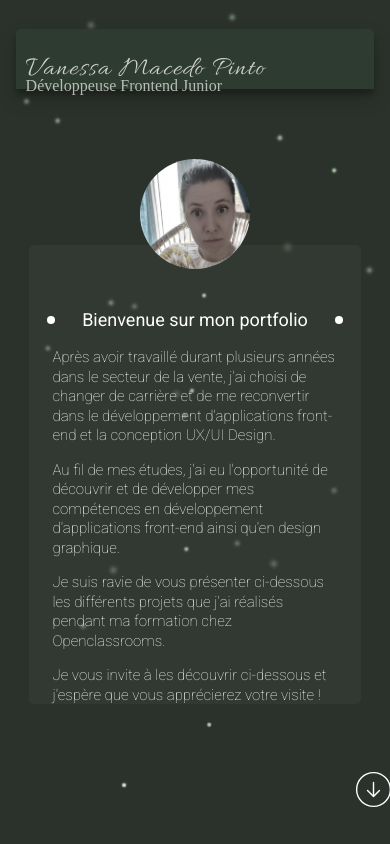
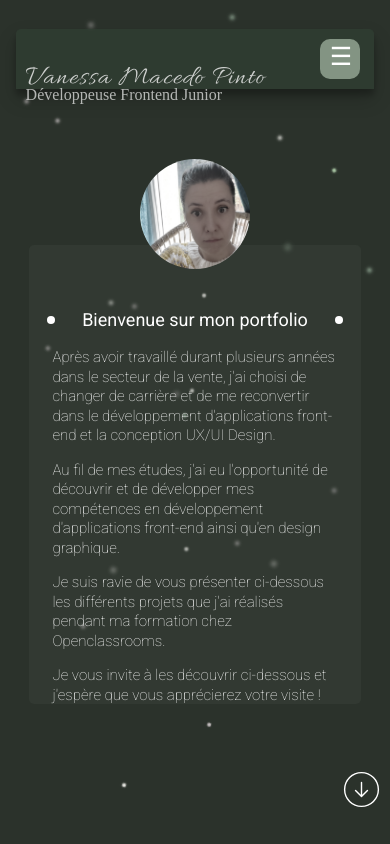
Before and after one commit to VanesMP/portfolioVMP, a React (Create React App) app: page / in a window 390 px wide. Shown: the top 844 px of the page. Built offline with nearby package versions, Linux system fonts and the light colour scheme; a web font is replaced by a local one.

Commit message:
burger en place !

```diff
--- a/package.json
+++ b/package.json
@@ -11,6 +11,7 @@
         "@testing-library/react": "^13.4.0",
         "@testing-library/user-event": "^13.5.0",
         "axios": "^1.2.3",
+        "jquery": "^3.6.4",
         "react": "^18.2.0",
         "react-dom": "^18.2.0",
         "react-hook-form": "^7.43.0",
@@ -42,5 +43,8 @@
             "last 1 firefox version",
             "last 1 safari version"
         ]
+    },
+    "devDependencies": {
+        "sass": "^1.62.1"
     }
 }
--- a/src/Composnent/BurgerNav.js
+++ b/src/Composnent/BurgerNav.js
@@ -1,29 +1,39 @@
-import React from "react";
+import React, {useState} from "react";
+// import $ from 'jquery';
 import { Link } from "react-router-dom";
 import CV from "../assets/DevelopperCV.pdf";
+import "../Styles/navBar.css";
+import "../Styles/menuBurger.css"
 
 
-function BurgerNav({ pathAncre }) {
+function BurgerNav({ pathAncre, navig }) {
+
+    const [isMenuOpen, setIsMenuOpen] = useState(false);
+
+  const handleMenuClick = () => {
+    setIsMenuOpen(!isMenuOpen);
+  };
+
 
     return(
-        <div>
-            <div class="menu-bg"></div>
-            <div class="menu-burger">☰</div>
-            <div class="menu-items">
-            <ul>
-                    <Link to="/">
-                        <li>HOME</li>
+        <div className={navig}>
+            <div className={`menuBg ${isMenuOpen ? 'fs' : ''}`}></div>
+            <div className={`menuBurger ${isMenuOpen ? 'fs' : ''}`} onClick={handleMenuClick}>
+                {isMenuOpen ? "✕" : "☰"}
+            </div>
+            <div className={`menuItems ${isMenuOpen ? 'fs' : ''}`} >
+                    <Link to="/" >
+                        <div className="list" onClick={handleMenuClick}>HOME</div>
                     </Link>
-                    <a href={pathAncre}><li>PROJECTS</li></a>
+                    <a href={pathAncre} ><div className="list" onClick={handleMenuClick}>PROJECTS</div></a>
                     {/* <Link to="/about">
                         <li>ABOUT</li>
                     </Link> */}
-                    <a href={CV} target="_blank" rel="noopener noreferrer" ><li>C.V</li></a>
+                    <a href={CV} target="_blank" rel="noopener noreferrer" ><div className="list" onClick={handleMenuClick}>C.V</div></a>
                     <Link to="/contact">
-                        <li>CONTACT</li>
+                        <div className="list">CONTACT</div>
                     </Link>
-                </ul>
-</div>
+            </div>
         </div>
     )
 };
--- a/src/Composnent/Header.js
+++ b/src/Composnent/Header.js
@@ -1,8 +1,9 @@
 import React from "react";
 import "../Styles/header.css";
+import BurgerNav from "./BurgerNav";
 import Navbar from "./Navbar";
 
-function Header({ fixPosition, idTextclass, seeProject, classNavig }) {
+function Header({ fixPosition, idTextclass, seeProject, classNavig, classNavigBurger }) {
 
     return(
         <div id="ancreMenu">
@@ -12,6 +13,7 @@ function Header({ fixPosition, idTextclass, seeProject, classNavig }) {
                     <h2 className="job" id={idTextclass}>Développeuse Frontend Junior</h2>
                 </div>
                 <Navbar pathAncre={seeProject} navig={classNavig}/>
+                <BurgerNav pathAncre={seeProject} navig={classNavigBurger}/>
             </div>
         </div>
     )
--- a/src/Pages/Home.js
+++ b/src/Pages/Home.js
@@ -6,6 +6,7 @@ import Footer from "../Composnent/Footer";
 import Identity from "../Composnent/Identity";
 import Gallery from "../Composnent/Gallery";
 import "../Styles/homePage.css";
+
 import Header from "../Composnent/Header";
 
 function Home() {
@@ -45,6 +46,7 @@ function Home() {
                 idTextclass={textClass}
                 seeProject="#projects"
                 classNavig="nav"
+                classNavigBurger="menu"
             />
             <Footer
                 fixPosition="positionFooterHome"
--- a/src/Styles/header.css
+++ b/src/Styles/header.css
@@ -78,7 +78,6 @@
     }
     .job {
         font-size: 20px;
-        /* padding-left: 90px; */
     }
 }
 
@@ -88,7 +87,7 @@
 @media (max-width: 650px) {
     .containerName {
         width: 75%;
-        height: 88px;
+        height: 107px;
     }
     .name {
         height: 25px;
--- a/src/Styles/homePage.css
+++ b/src/Styles/homePage.css
@@ -53,6 +53,10 @@
     height: 130px;
 }
 
+.menu {
+    display: none;
+}
+
 .nav {
     position: fixed;
     right: 12%;
@@ -103,7 +107,7 @@
         height: 30px;
     }
     .arrow {
-        left: 90%;
+        left: 87%;
     }
     .arrowUp {
         margin-bottom: 20px;
@@ -142,6 +146,9 @@
     .navProject {
         display: none;
     }
+    .menu {
+        display: block;
+    }
 }
 
 
--- /dev/null
+++ b/src/Styles/menuBurger.css
@@ -0,0 +1,95 @@
+.menu,
+.menuBg,
+.menuBurger {
+    position: fixed;
+    width: 40px;
+    height: 40px;
+    font-size: 25px;
+    text-align: center;
+    border-radius: 25%;
+    right: 44px;
+    top: 30px;
+}
+
+.menuBg {
+    background: #889988;
+    opacity: 0.95;
+    pointer-events: none;
+    transition: .3s;
+    right: 65px;
+    top: 59px;
+    transform: translate3d(50%, -50%, 0);
+    transform-origin: center center;
+}
+
+.menuBg.fs {
+    transform: translate3d(50%, -50%, 0);
+    width: 300vw;
+    height: 300vh;
+}
+
+.menuBurger {
+    color: white;
+    padding-top: 11px;
+    cursor: pointer;
+    transition: .4s;
+    transform-origin: center;
+}
+
+.menuBurger.fs {
+    transform: rotate(-180deg) translateY(10px);
+    padding-top: 0;
+    padding-bottom: 15px;
+}
+
+.menuItems.fs .list {
+    opacity: 1;
+    margin-top: 75px;
+}
+
+.menuItems {
+    position: absolute;
+    right: 32%;
+    font-size: 35px;
+    letter-spacing: 3px;
+    color: #f5f5f5;
+    text-align: end;
+    opacity: 0;
+    transition: .4s;
+    margin-top: 59px;
+    transform: translateY(-200%);
+    pointer-events: none;
+}
+
+.menuItems.list {
+    transition: 1s;
+    opacity: 0;
+    margin-top: 0px;
+}
+
+.menuItems.fs {
+    transform: translateY(0);
+    pointer-events: auto;
+    opacity: 1;
+}
+
+.menuItems.fs .list {
+    color: #f5f5f5;
+    opacity: 1;
+    margin-top: 0;
+    height: 75px;
+}
+
+
+/* media queries petites résolution */
+
+@media (max-width:480px) {
+    .menu,
+    .menuBg,
+    .menuBurger {
+        right: 29px;
+    }
+    .menuBg {
+        right: 50px;
+    }
+}
```
Also changed, not shown: 1 other file (tests, documents, lock files or other folders). Lines whose indentation alone changed are shown as unchanged.
